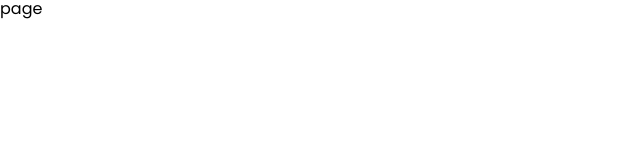
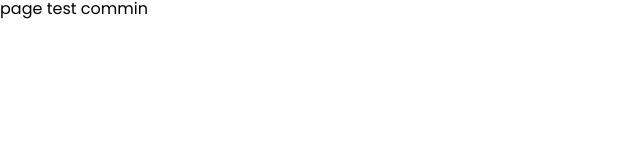
Before and after one commit to Bespalov-D-A/nextjs_boilerplate, a Next.js app: page / in a window 1280 px wide. Shown: the top 160 px of the page, without its empty margins (0-640 px from the left). Built offline with nearby package versions, Linux system fonts and the light colour scheme.

Commit message:
test commit

```diff
--- a/src/app/page.tsx
+++ b/src/app/page.tsx
@@ -1,7 +1,7 @@
 interface Props {}
 
 const HomePage = (props: Props) => {
-  return <div>page</div>;
+  return <div>page test commin</div>;
 };
 
 export default HomePage;
```
Also changed, not shown: 1 other file (tests, documents, lock files or other folders).
